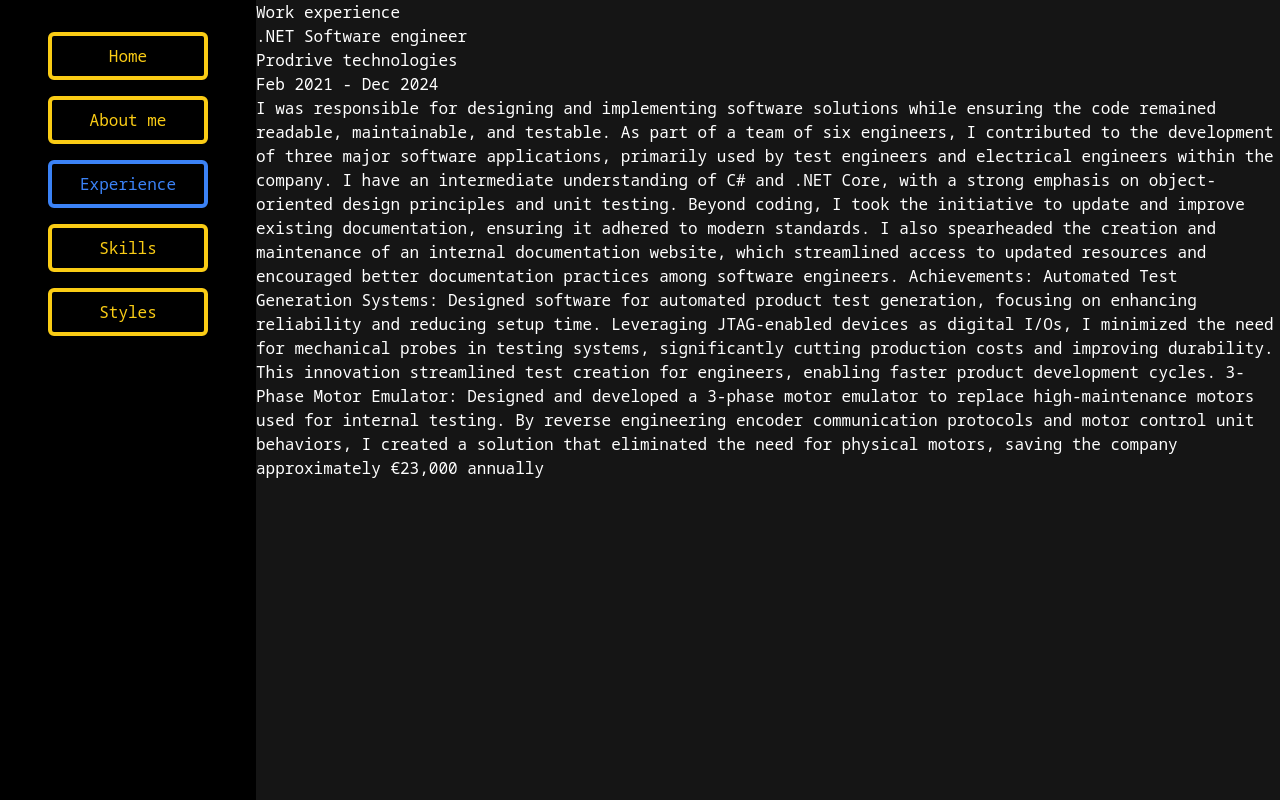
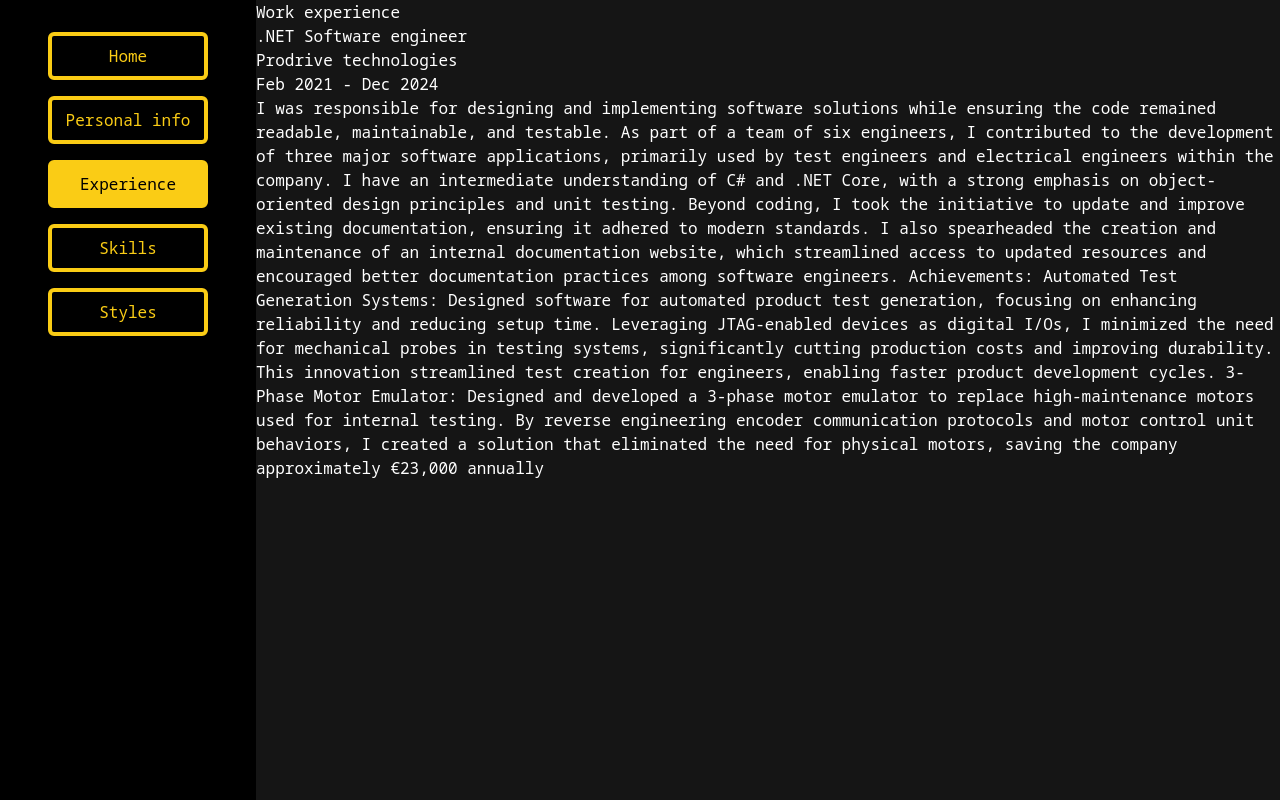
Before and after one commit to mattbos97/cv-frontend, a Next.js app: page /experience in a window 1280 px wide. Built offline with nearby package versions, Linux system fonts and the light colour scheme.

Commit message:
Resolved

```diff
--- a/app/ui/LinkButton.tsx
+++ b/app/ui/LinkButton.tsx
@@ -1,22 +1,23 @@
+'use client'
 import Link from "next/link";
+import {usePathname} from "next/navigation";
 
-const base = "w-40 h-12 border-4 rounded-md hover:text-black hover:ease-in duration-200"
-const primary = base + " border-yellow-400 text-yellow-400 hover:bg-yellow-400";
-const secondary = base + " border-blue-500 text-blue-500 hover:bg-blue-500";
+export interface LinkButtonParams {
+    text: string,
+    href: string
+}
 
-export default function LinkButton({ href, text, type } : { text: string, href: string, type: 'primary' | 'secondary' }){
-    switch (type) {
-        case "primary":
-            return(
-                <Link href={href}>
-                    <button className={primary}>{text}</button>
-                </Link>
-            );
-        case "secondary":
-            return(
-                <Link href={href}>
-                    <button className={secondary}>{text}</button>
-                </Link>
-            );
-    }
+export function LinkButton({ parameters } : { parameters: LinkButtonParams}){
+
+    const path = usePathname();
+
+    return(
+        <Link href={parameters.href}>
+            <button className={"w-40 max-w-40 min-h-12 border-4 rounded-md border-accent-yellow " +
+                (parameters.href === path
+                    ? "text-black bg-accent-yellow "
+                    : "text-accent-yellow bg-none hover:ease-in duration-200 " +
+                    "hover:text-accent-blue hover:border-accent-blue")}>{parameters.text}</button>
+        </Link>
+    );
 }
--- a/app/ui/SideBar.tsx
+++ b/app/ui/SideBar.tsx
@@ -1,31 +1,17 @@
-'use client'
-import LinkButton from "@/app/ui/LinkButton";
-import {usePathname} from "next/navigation";
+import {LinkButton, LinkButtonParams} from "@/app/ui/LinkButton";
 
-const links = [
-    {name: "Home", href: "/"},
-    {name: "About me", href: "/about-me"},
-    {name: "Experience", href: "/experience"},
-    {name: "Skills", href: "/skills"},
-    {name: "Styles", href: "/styles"}
-];
+const links: LinkButtonParams[] = [
+    {text: "Home", href: "/"},
+    {text: "Personal info", href: "/about-me"},
+    {text: "Experience", href: "/experience"},
+    {text: "Skills", href: "/skills"},
+    {text: "Styles", href: "/styles"}
+]
 
 export default function SideBar(){
-
-    const path = usePathname();
-
     return(
         <nav className={"w-64 flex flex-col items-center space-y-4 p-8 bg-dark-primary"}>
-            {links.map((link) => {
-                return(
-                    <LinkButton
-                        key={link.name}
-                        text={link.name}
-                        href={link.href}
-                        type={path === link.href ? 'secondary' : 'primary'}
-                    />
-                );
-            })}
+            {links.map((link) => <LinkButton key={link.text} parameters={link}/>)}
         </nav>
     );
 }
```
